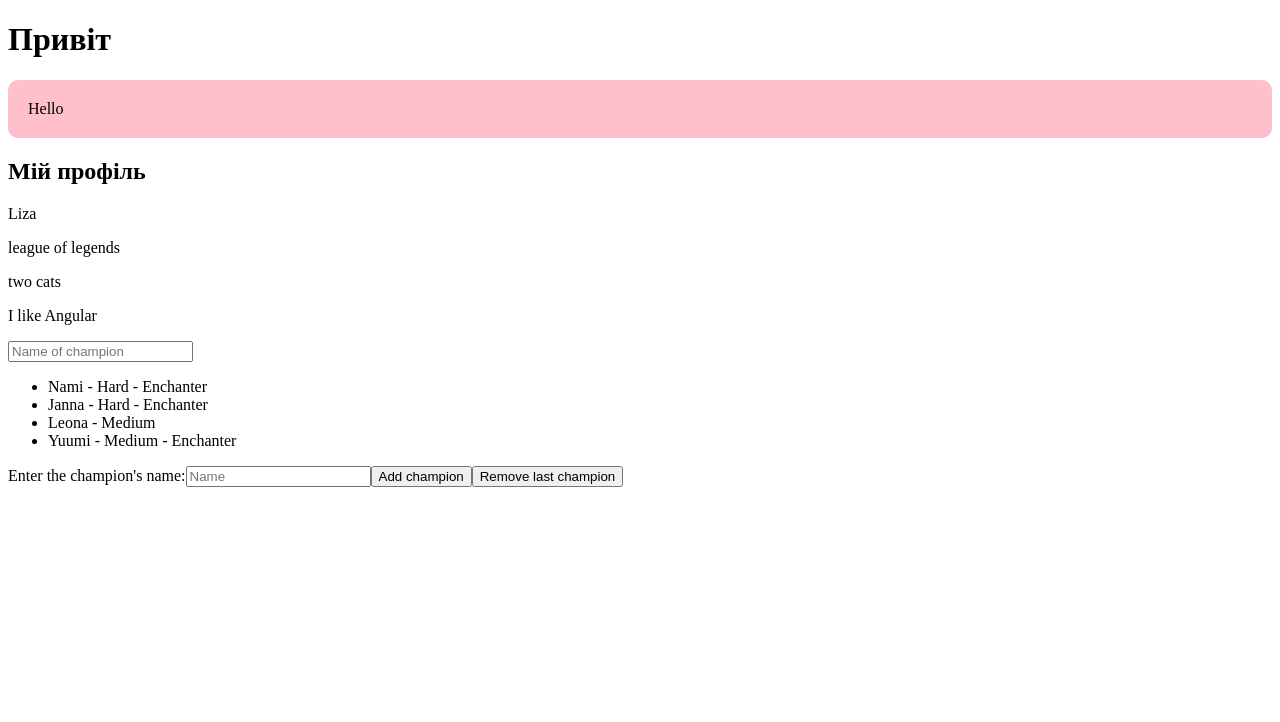
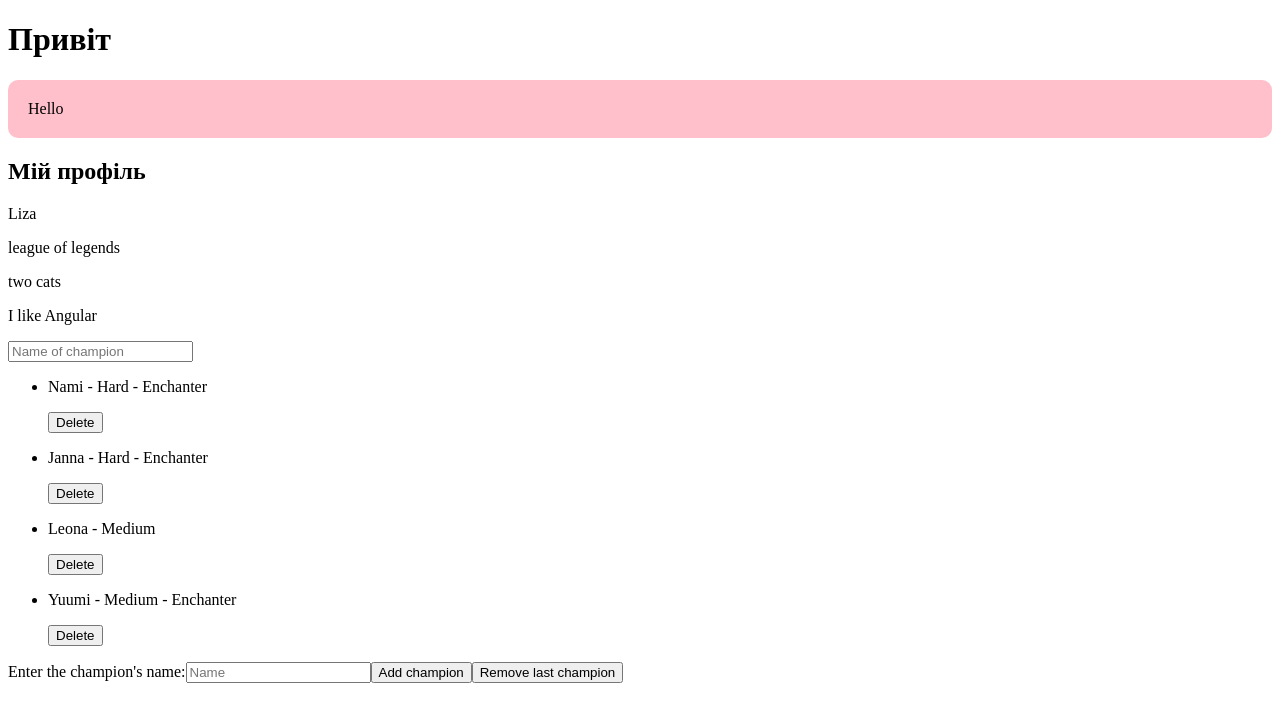
Before and after one commit to MalskoSo1/interview, an Angular app: page / in a window 1280 px wide. Shown: the top 722 px of the page. Built offline with nearby package versions, Linux system fonts and the light colour scheme.

Commit message:
added delete one champion

```diff
--- a/src/app/components/user-card/user-card.html
+++ b/src/app/components/user-card/user-card.html
@@ -22,10 +22,13 @@
 <ul>
   @for (champ of listOfChampions; track champ.name) {
     <li>
-      {{ champ.name }} - {{ champ.difficulty }}
-      @if (champ.isEnchanter) {
-        - Enchanter
-      }
+      <p>
+        {{ champ.name }} - {{ champ.difficulty }}
+        @if (champ.isEnchanter) {
+          - Enchanter
+        }
+      </p>
+      <button type="button" (click)="deleteChampion(champ.name)">Delete</button>
     </li>
   }
 </ul>
--- a/src/app/components/user-card/user-card.ts
+++ b/src/app/components/user-card/user-card.ts
@@ -77,6 +77,12 @@ export class UserCard {
     this.searchForChampions();
   }
 
+  deleteChampion(name: string) {
+    this.favouriteChampions = this.favouriteChampions.filter((champion) => champion.name !== name);
+    this.search = '';
+    this.searchForChampions();
+  }
+
   // removeLastChampion() {
   //   if (this.favouriteChampions.length !== 0) {
   //     this.favouriteChampions = this.favouriteChampions.slice(
```
